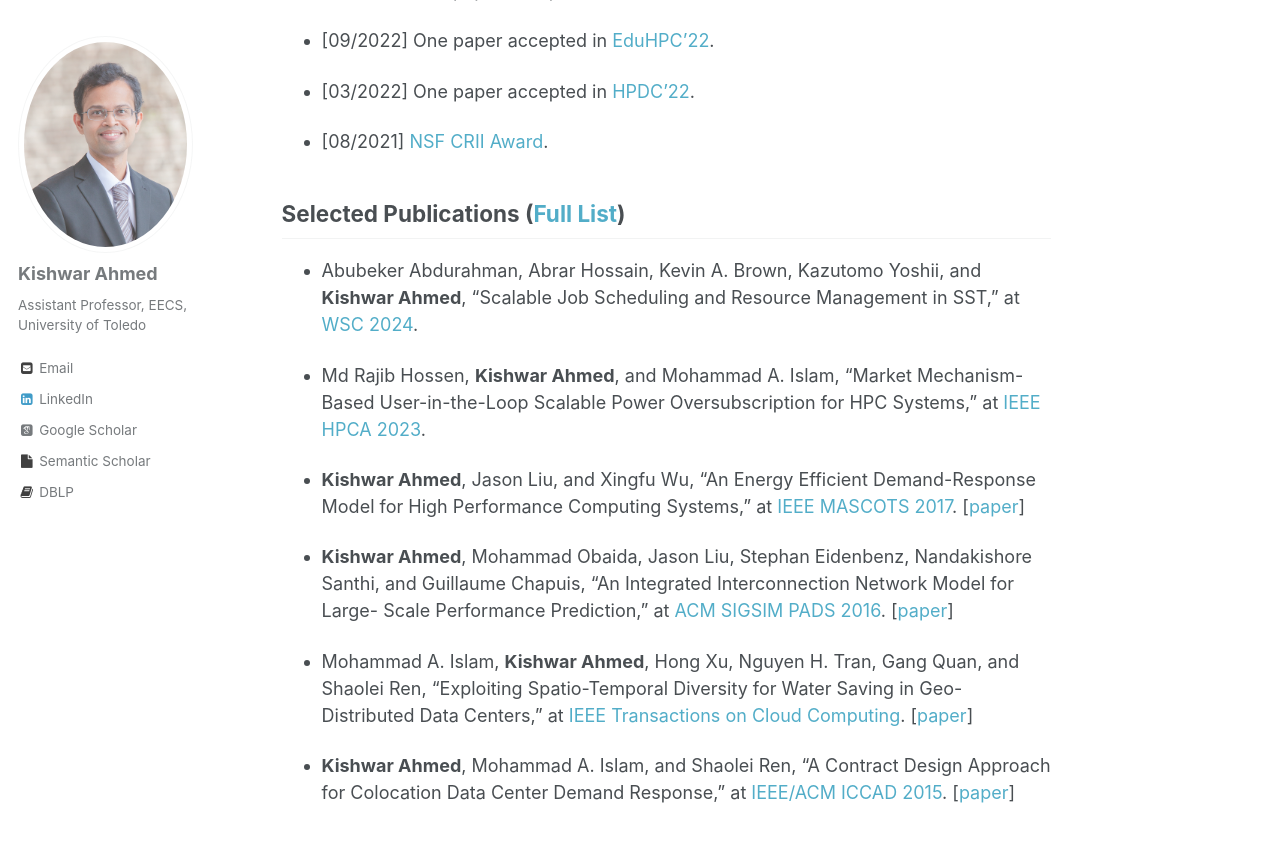
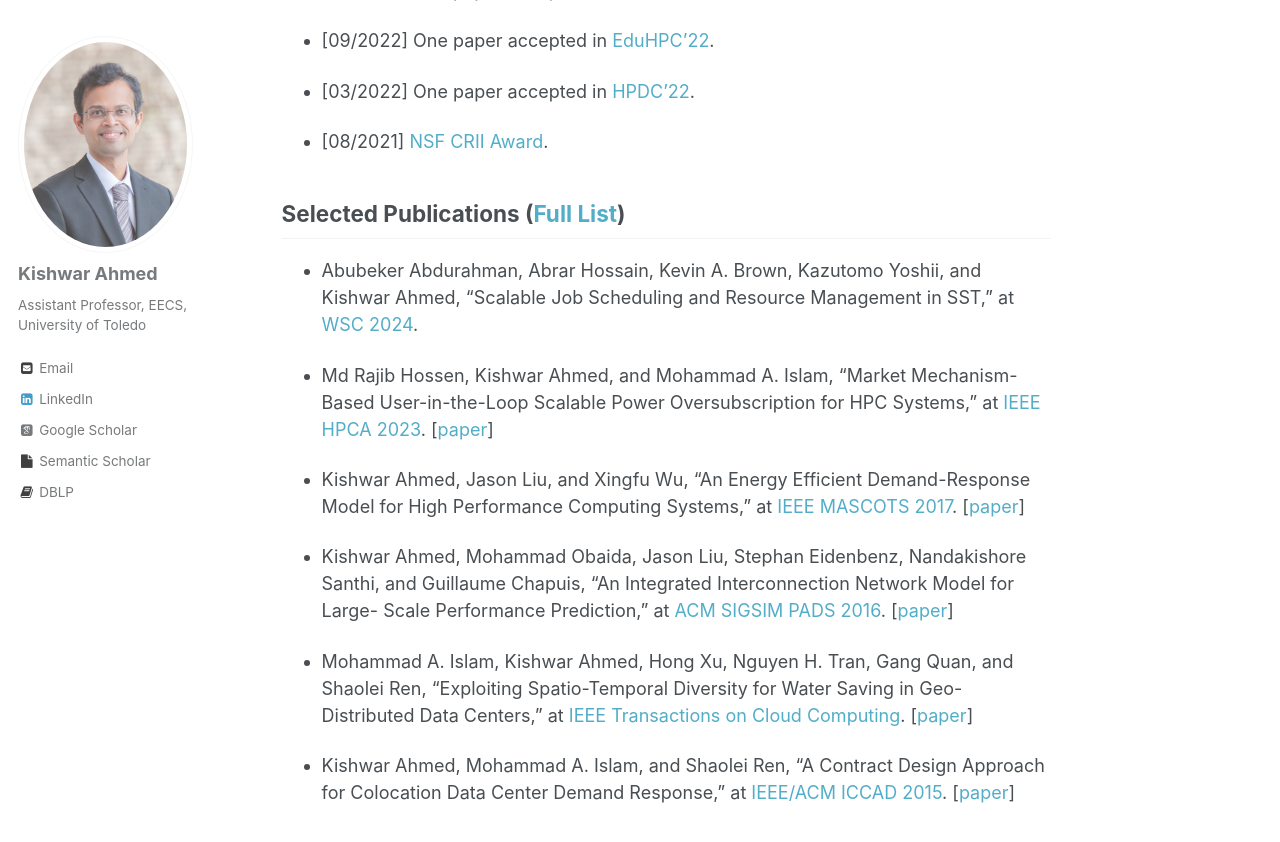
Before and after one commit to kishwarbd/kishwarbd.github.io, a Jekyll site: the page built from _pages/about.md, in a window 1280 px wide and 900 px high, scrolled down 634 px. Shown: the top 842 px of the window. Built offline with Jekyll 4.4.1, drawn with Linux system fonts in a browser that asks for light colours; some web fonts are replaced.

Commit message:
Update about.md

```diff
--- a/_pages/about.md
+++ b/_pages/about.md
@@ -32,14 +32,14 @@ Jason Liu](https://people.cis.fiu.edu/liux/). I also worked as a research aide a
 
 ## Selected Publications ([Full List](https://kishwarbd.github.io/publications/))
 
-* Abubeker Abdurahman, Abrar Hossain, Kevin A. Brown, Kazutomo Yoshii, and **Kishwar Ahmed**, “Scalable Job Scheduling and Resource Management in SST,” at [WSC 2024](https://meetings.informs.org/wordpress/wsc2024/).
+* Abubeker Abdurahman, Abrar Hossain, Kevin A. Brown, Kazutomo Yoshii, and Kishwar Ahmed, “Scalable Job Scheduling and Resource Management in SST,” at [WSC 2024](https://meetings.informs.org/wordpress/wsc2024/).
 
-* Md Rajib Hossen, **Kishwar Ahmed**, and Mohammad A. Islam, “Market Mechanism-Based User-in-the-Loop Scalable Power Oversubscription for HPC Systems,” at [IEEE HPCA 2023](https://ieeexplore.ieee.org/document/10071006).
+* Md Rajib Hossen, Kishwar Ahmed, and Mohammad A. Islam, “Market Mechanism-Based User-in-the-Loop Scalable Power Oversubscription for HPC Systems,” at [IEEE HPCA 2023](https://ieeexplore.ieee.org/document/10071006). [[paper](https://ieeexplore.ieee.org/document/10071006)]
 
-*  **Kishwar Ahmed**, Jason Liu, and Xingfu Wu, “An Energy Efficient Demand-Response Model for High Performance Computing Systems,” at [IEEE MASCOTS 2017](https://mascots2017.cs.ucalgary.ca/). [[paper](https://ieeexplore.ieee.org/document/8107444/)]
+*  Kishwar Ahmed, Jason Liu, and Xingfu Wu, “An Energy Efficient Demand-Response Model for High Performance Computing Systems,” at [IEEE MASCOTS 2017](https://mascots2017.cs.ucalgary.ca/). [[paper](https://ieeexplore.ieee.org/document/8107444/)]
 
-* **Kishwar Ahmed**, Mohammad Obaida, Jason Liu, Stephan Eidenbenz, Nandakishore Santhi, and Guillaume Chapuis, “An Integrated Interconnection Network Model for Large- Scale Performance Prediction,” at [ACM SIGSIM PADS 2016](https://www.acm-sigsim-pads.org/). [[paper](https://dl.acm.org/citation.cfm?id=2901396)]
+* Kishwar Ahmed, Mohammad Obaida, Jason Liu, Stephan Eidenbenz, Nandakishore Santhi, and Guillaume Chapuis, “An Integrated Interconnection Network Model for Large- Scale Performance Prediction,” at [ACM SIGSIM PADS 2016](https://www.acm-sigsim-pads.org/). [[paper](https://dl.acm.org/citation.cfm?id=2901396)]
 
-* Mohammad A. Islam, **Kishwar Ahmed**, Hong Xu, Nguyen H. Tran, Gang Quan, and Shaolei Ren, “Exploiting Spatio-Temporal Diversity for Water Saving in Geo-Distributed Data Centers,” at [IEEE Transactions on Cloud Computing](https://www.computer.org/web/tcc). [[paper](https://ieeexplore.ieee.org/document/7420641/)]
+* Mohammad A. Islam, Kishwar Ahmed, Hong Xu, Nguyen H. Tran, Gang Quan, and Shaolei Ren, “Exploiting Spatio-Temporal Diversity for Water Saving in Geo-Distributed Data Centers,” at [IEEE Transactions on Cloud Computing](https://www.computer.org/web/tcc). [[paper](https://ieeexplore.ieee.org/document/7420641/)]
 
-* **Kishwar Ahmed**, Mohammad A. Islam, and Shaolei Ren, “A Contract Design Approach for Colocation Data Center Demand Response,” at [IEEE/ACM ICCAD 2015](https://iccad.com/). [[paper](https://ieeexplore.ieee.org/document/7372629/)]
+* Kishwar Ahmed, Mohammad A. Islam, and Shaolei Ren, “A Contract Design Approach for Colocation Data Center Demand Response,” at [IEEE/ACM ICCAD 2015](https://iccad.com/). [[paper](https://ieeexplore.ieee.org/document/7372629/)]
```
